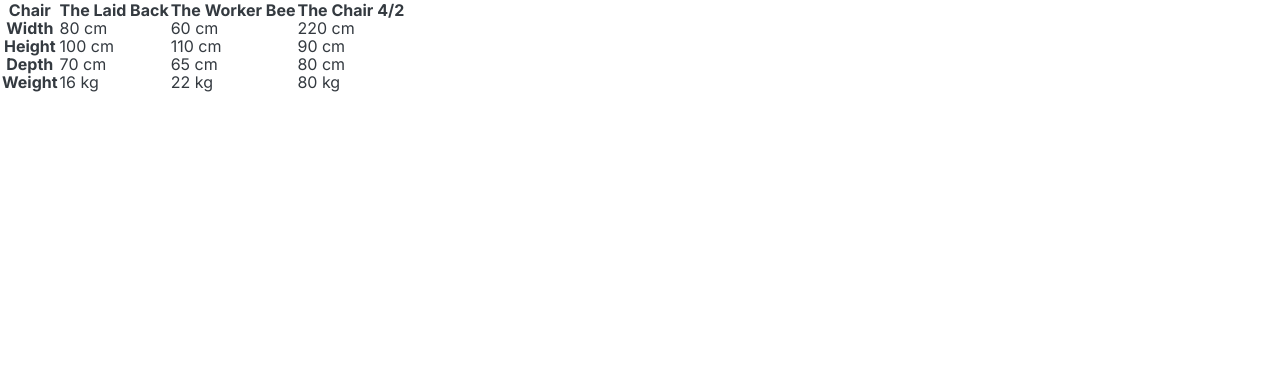
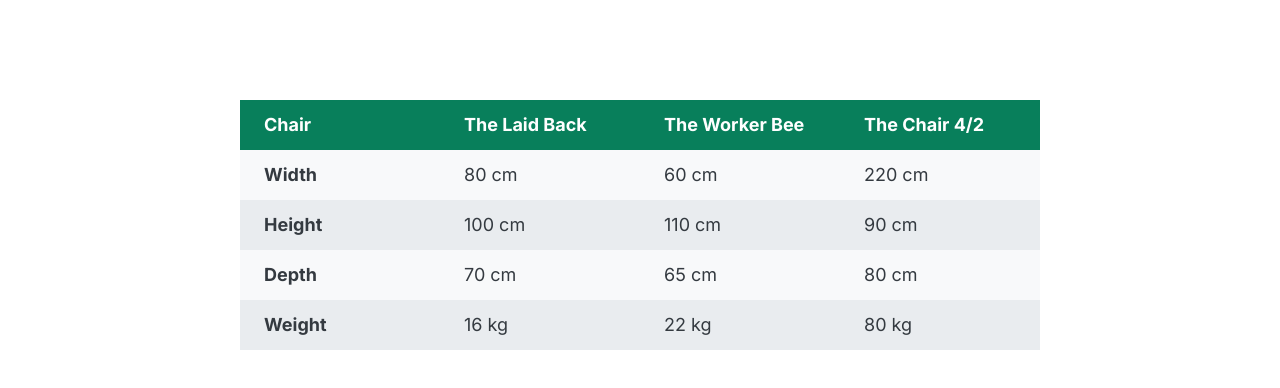
Before and after one commit to stanisavljevm/html-css-course, a plain HTML site: page 03-table.html in a window 1280 px wide. Drawn offline with Linux system fonts and the light colour scheme.

Commit message:
building a table component part 2

```diff
--- a/03-table.html
+++ b/03-table.html
@@ -32,6 +32,38 @@
 				font-family: "Inter", sans-serif;
 				color: #343a40;
 				line-height: 1;
+
+				display: flex;
+				justify-content: center;
+			}
+
+			table {
+				width: 800px;
+				margin-top: 100px;
+				font-size: 18px;
+				/* border: 1px solid #343a40; */
+				border-collapse: collapse;
+			}
+
+			th,
+			td {
+				/* border: 1px solid #343a40; */
+				padding: 16px 24px;
+				text-align: left;
+			}
+
+			thead th {
+				background-color: #087f5b;
+				color: #fff;
+				width: 25%;
+			}
+
+			tbody tr:nth-child(odd) {
+				background-color: #f8f9fa;
+			}
+
+			tbody tr:nth-child(even) {
+				background-color: #e9ecef;
 			}
 		</style>
 	</head>
```
